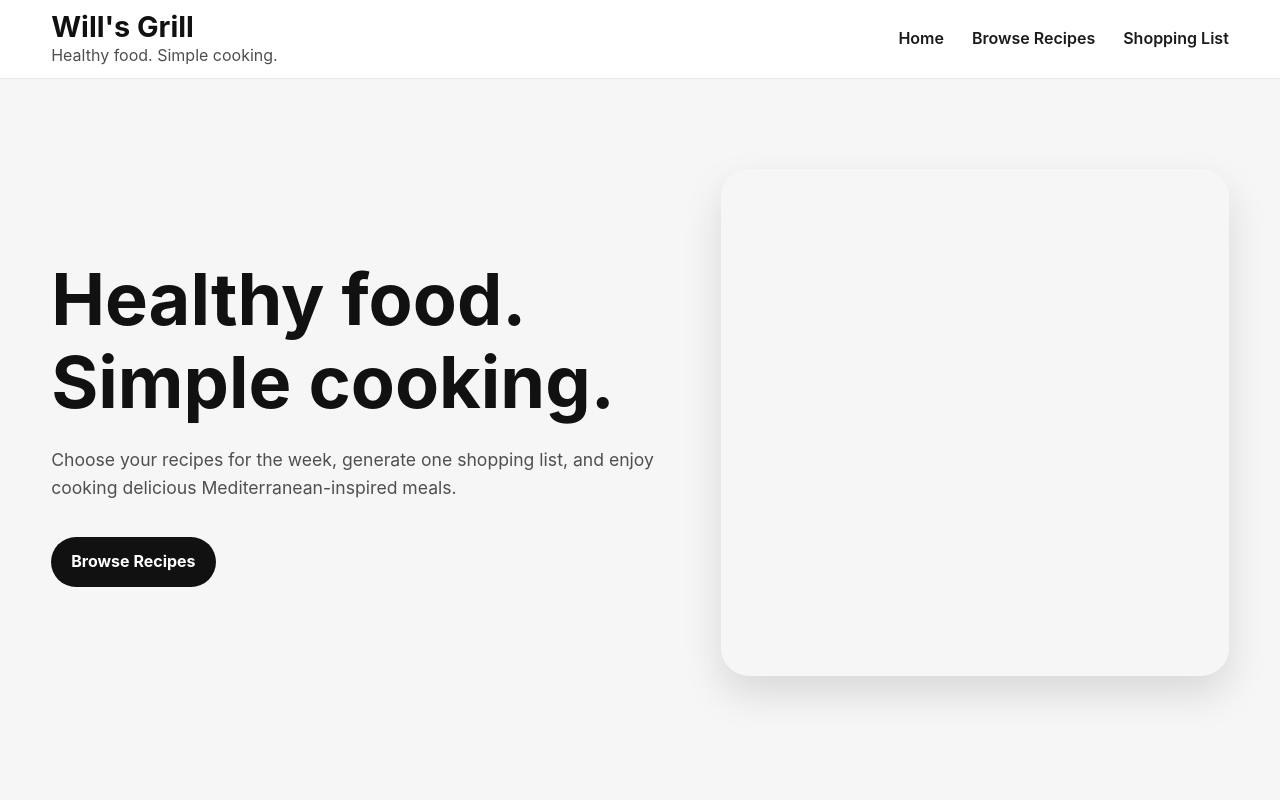
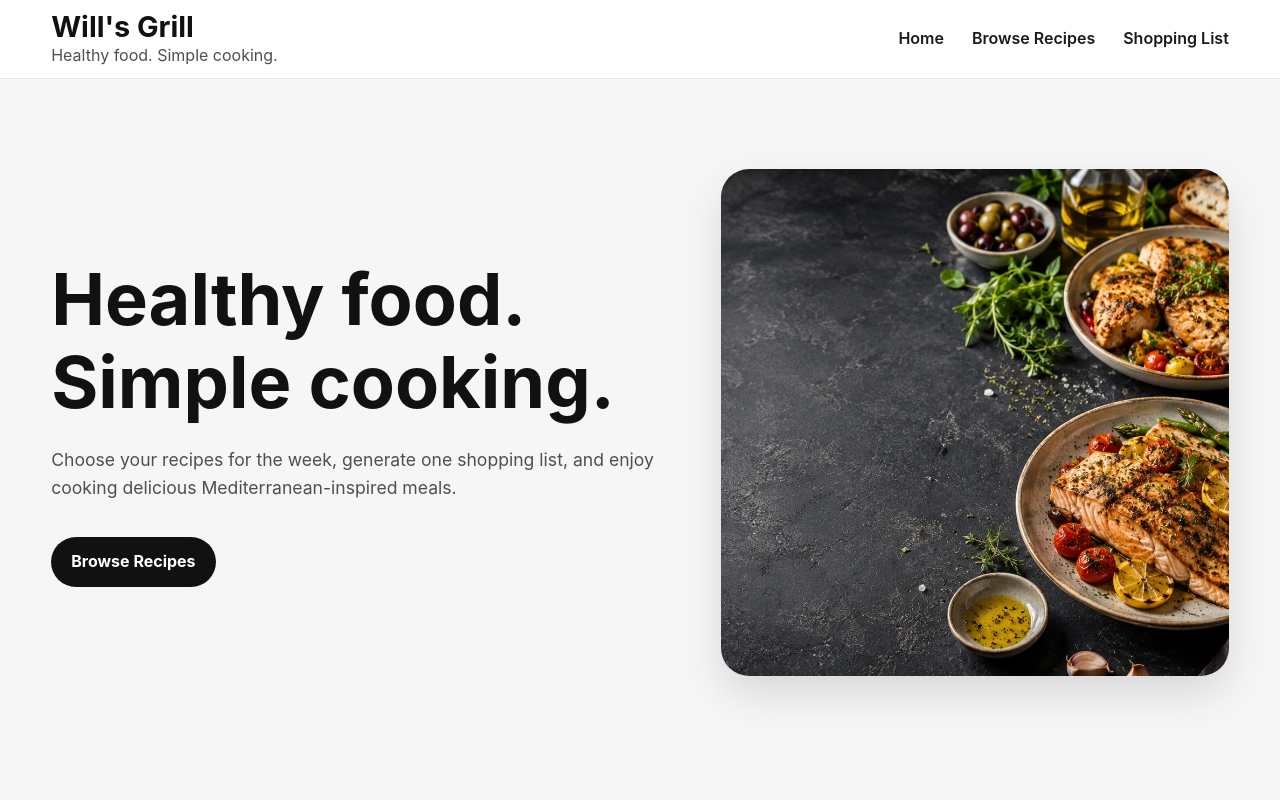
Before and after one commit to WillsGrill/Wills-Grill, a plain HTML site: page index.html in a window 1280 px wide. Shown: the top 800 px of the page. Drawn offline with Linux system fonts and the light colour scheme.

Commit message:
Homepage image fix

```diff
--- a/assets/css/style.css
+++ b/assets/css/style.css
@@ -218,7 +218,7 @@
 
 .hero-image{
 
-    background-image:url("../images/hero.png");
+    background-image:url("../images/homepage hero image.jpg");
 
     background-size:cover;
 
```
Also changed, not shown: assets/images/homepage hero image.jpg (added), 2 other files.
